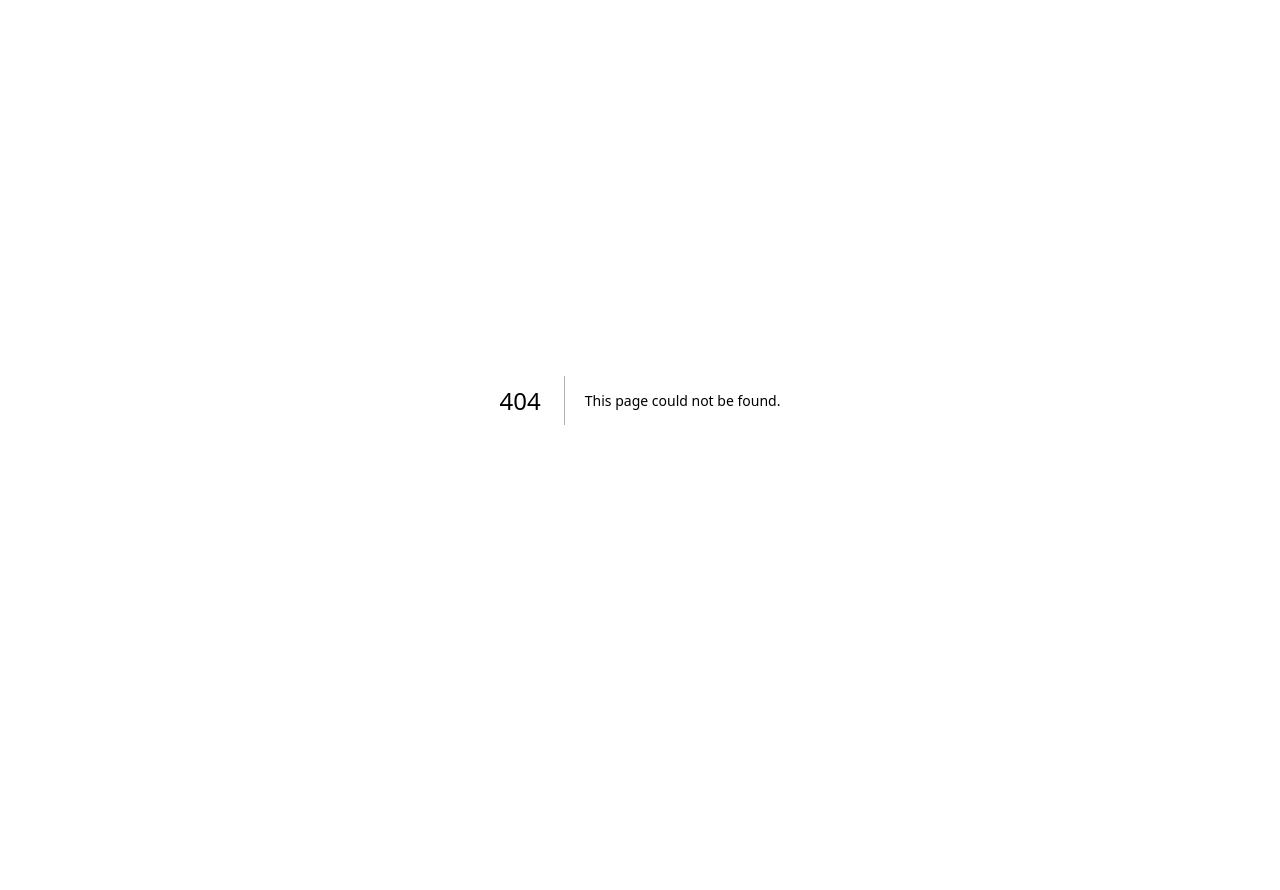
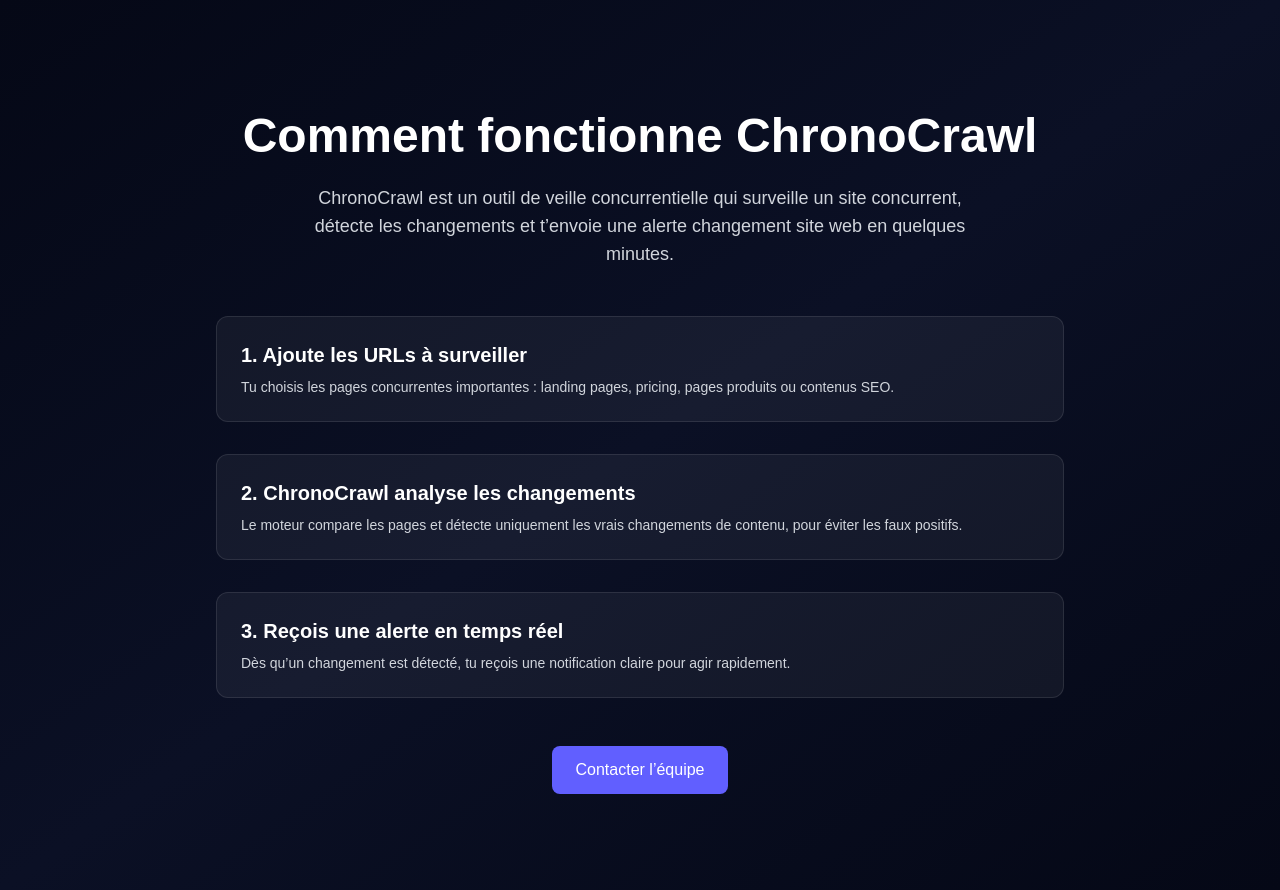
Before and after one commit to cesarchiquet/chronocrawl-web, a Next.js app: page /fonctionnement in a window 1280 px wide. Before the commit this address had no page. Before the commit the page ends 800 px from the top, so only its background shows below. Built offline with nearby package versions, Linux system fonts and the light colour scheme.

Commit message:
Add fonctionnement page and update sitemap

```diff
--- /dev/null
+++ b/app/fonctionnement/layout.tsx
@@ -0,0 +1,15 @@
+import type { Metadata } from "next";
+
+export const metadata: Metadata = {
+  title: "Fonctionnement",
+  description:
+    "Découvre comment ChronoCrawl surveille un site concurrent et envoie des alertes de changement automatiquement.",
+};
+
+export default function FonctionnementLayout({
+  children,
+}: {
+  children: React.ReactNode;
+}) {
+  return children;
+}
--- /dev/null
+++ b/app/fonctionnement/page.tsx
@@ -0,0 +1,68 @@
+"use client";
+
+import { motion } from "framer-motion";
+
+const fadeUp = {
+  hidden: { opacity: 0, y: 20 },
+  visible: {
+    opacity: 1,
+    y: 0,
+    transition: { duration: 0.6, ease: "easeOut" },
+  },
+};
+
+export default function FonctionnementPage() {
+  return (
+    <main className="min-h-screen bg-gradient-to-br from-[#050816] via-[#0b1025] to-[#050816] text-white">
+      <motion.section
+        variants={fadeUp}
+        initial="hidden"
+        animate="visible"
+        className="max-w-4xl mx-auto px-6 pt-28 pb-24"
+      >
+        <h1 className="text-4xl md:text-5xl font-bold text-center">
+          Comment fonctionne ChronoCrawl
+        </h1>
+        <p className="mt-6 text-lg text-gray-300 text-center max-w-2xl mx-auto">
+          ChronoCrawl est un outil de veille concurrentielle qui surveille un
+          site concurrent, détecte les changements et t’envoie une alerte
+          changement site web en quelques minutes.
+        </p>
+
+        <div className="mt-12 space-y-8">
+          {[
+            {
+              title: "1. Ajoute les URLs à surveiller",
+              text: "Tu choisis les pages concurrentes importantes : landing pages, pricing, pages produits ou contenus SEO.",
+            },
+            {
+              title: "2. ChronoCrawl analyse les changements",
+              text: "Le moteur compare les pages et détecte uniquement les vrais changements de contenu, pour éviter les faux positifs.",
+            },
+            {
+              title: "3. Reçois une alerte en temps réel",
+              text: "Dès qu’un changement est détecté, tu reçois une notification claire pour agir rapidement.",
+            },
+          ].map((item) => (
+            <div
+              key={item.title}
+              className="rounded-xl bg-white/5 border border-white/10 p-6"
+            >
+              <h2 className="text-xl font-semibold mb-2">{item.title}</h2>
+              <p className="text-gray-300 text-sm">{item.text}</p>
+            </div>
+          ))}
+        </div>
+
+        <div className="mt-12 text-center">
+          <a
+            href="mailto:hello@chronocrawl.com?subject=Contact%20ChronoCrawl"
+            className="inline-flex items-center justify-center px-6 py-3 rounded-lg bg-indigo-500 hover:bg-indigo-400 transition font-medium"
+          >
+            Contacter l’équipe
+          </a>
+        </div>
+      </motion.section>
+    </main>
+  );
+}
```
Also changed, not shown: 1 other file (tests, documents, lock files or other folders).
